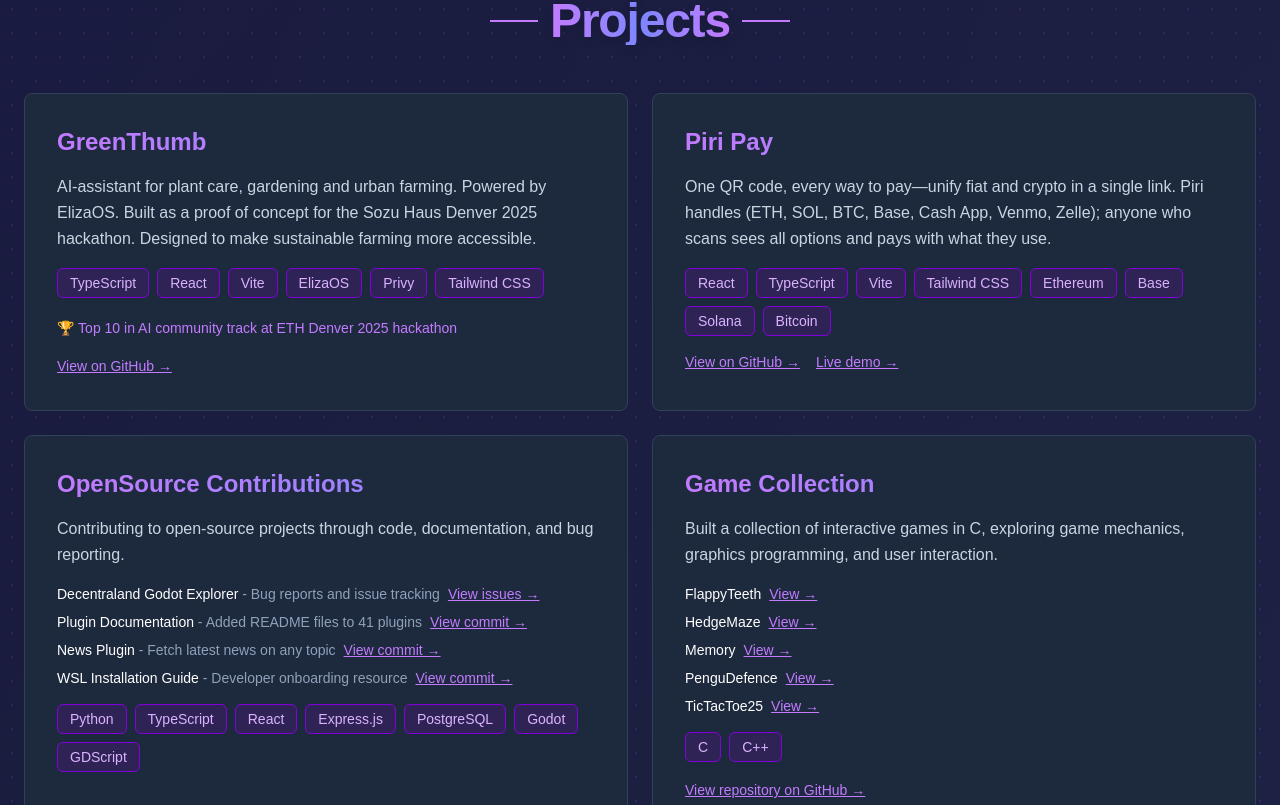
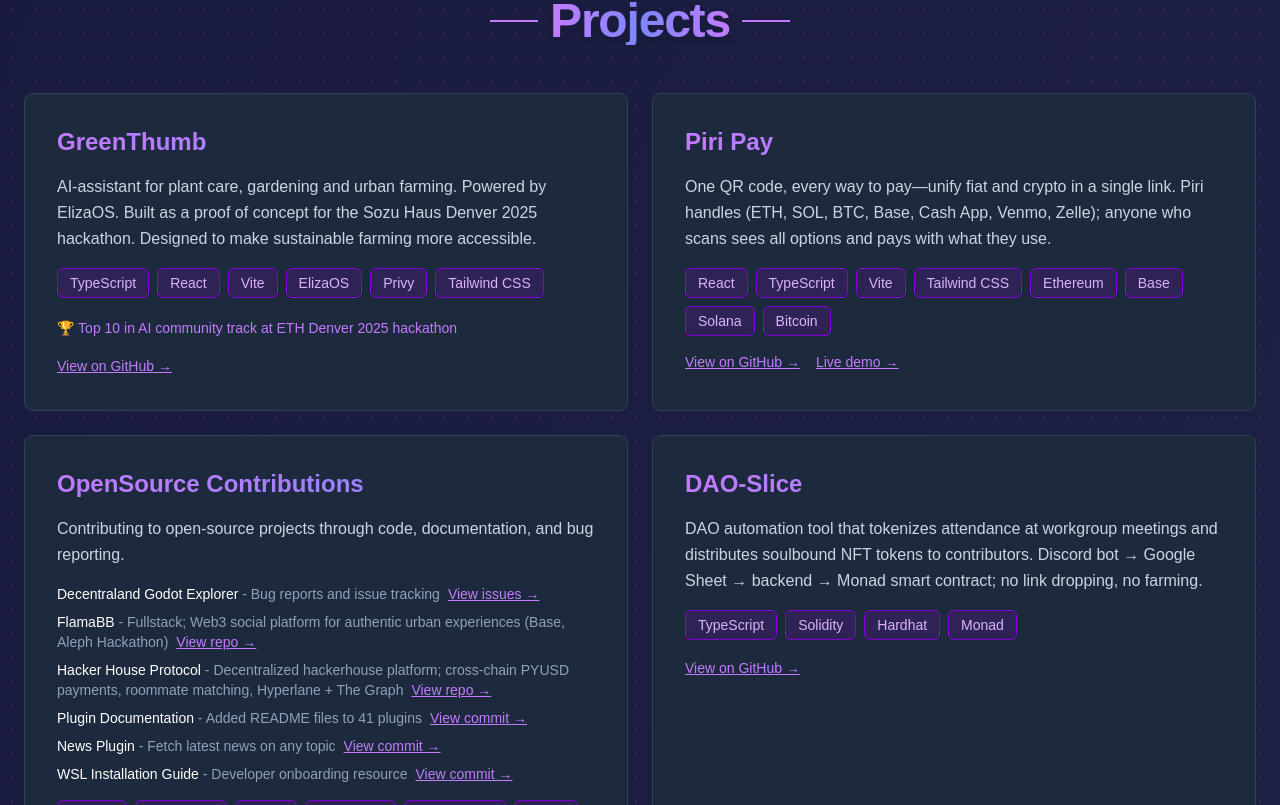
Before and after one commit to ileana-pr/My-Portfolio, a Next.js app: page /coding in a window 1280 px wide. Shown: the part 1995-2800 px from the top of the page. Built offline with nearby package versions, Linux system fonts and the light colour scheme.

Commit message:
Update coding page
Made-with: Cursor

```diff
--- a/src/app/coding/page.tsx
+++ b/src/app/coding/page.tsx
@@ -266,6 +266,30 @@ export default function CodingPage() {
                   </a>
                 </div>
                 <div className="text-sm">
+                  <span className="text-slate-900 dark:text-white font-medium">FlamaBB</span>
+                  <span className="text-slate-500 dark:text-slate-400"> - Fullstack; Web3 social platform for authentic urban experiences (Base, Aleph Hackathon)</span>
+                  <a
+                    href="https://github.com/JulioMCruz/FlamaBB"
+                    target="_blank"
+                    rel="noopener noreferrer"
+                    className="text-purple-600 dark:text-purple-400 hover:text-purple-700 dark:hover:text-purple-300 underline ml-2"
+                  >
+                    View repo →
+                  </a>
+                </div>
+                <div className="text-sm">
+                  <span className="text-slate-900 dark:text-white font-medium">Hacker House Protocol</span>
+                  <span className="text-slate-500 dark:text-slate-400"> - Decentralized hackerhouse platform; cross-chain PYUSD payments, roommate matching, Hyperlane + The Graph</span>
+                  <a
+                    href="https://github.com/Shaivpidadi/hacker-house-protocol"
+                    target="_blank"
+                    rel="noopener noreferrer"
+                    className="text-purple-600 dark:text-purple-400 hover:text-purple-700 dark:hover:text-purple-300 underline ml-2"
+                  >
+                    View repo →
+                  </a>
+                </div>
+                <div className="text-sm">
                   <span className="text-slate-900 dark:text-white font-medium">Plugin Documentation</span>
                   <span className="text-slate-500 dark:text-slate-400"> - Added README files to 41 plugins</span>
                   <a
@@ -311,6 +335,28 @@ export default function CodingPage() {
                 <span className="px-3 py-1 rounded-md text-sm font-medium bg-purple-100 dark:bg-purple-900/30 text-purple-700 dark:text-purple-300 border border-purple-200 dark:border-purple-700">Godot</span>
                 <span className="px-3 py-1 rounded-md text-sm font-medium bg-purple-100 dark:bg-purple-900/30 text-purple-700 dark:text-purple-300 border border-purple-200 dark:border-purple-700">GDScript</span>
               </div>
+            </div>
+
+            {/* DAO-Slice (Pizza POAP) */}
+            <div className="bg-white dark:bg-slate-800 rounded-lg p-8 border border-slate-200 dark:border-slate-700 hover:border-purple-500 dark:hover:border-purple-400 hover:shadow-xl transition-all">
+              <h3 className="text-2xl font-bold bg-gradient-to-r from-purple-600 to-indigo-600 dark:from-purple-400 dark:to-indigo-400 bg-clip-text text-transparent mb-4">DAO-Slice</h3>
+              <p className="text-slate-600 dark:text-slate-300 mb-4 leading-relaxed">
+                DAO automation tool that tokenizes attendance at workgroup meetings and distributes soulbound NFT tokens to contributors. Discord bot → Google Sheet → backend → Monad smart contract; no link dropping, no farming.
+              </p>
+              <div className="flex flex-wrap gap-2 mb-4">
+                <span className="px-3 py-1 rounded-md text-sm font-medium bg-purple-100 dark:bg-purple-900/30 text-purple-700 dark:text-purple-300 border border-purple-200 dark:border-purple-700">TypeScript</span>
+                <span className="px-3 py-1 rounded-md text-sm font-medium bg-purple-100 dark:bg-purple-900/30 text-purple-700 dark:text-purple-300 border border-purple-200 dark:border-purple-700">Solidity</span>
+                <span className="px-3 py-1 rounded-md text-sm font-medium bg-purple-100 dark:bg-purple-900/30 text-purple-700 dark:text-purple-300 border border-purple-200 dark:border-purple-700">Hardhat</span>
+                <span className="px-3 py-1 rounded-md text-sm font-medium bg-purple-100 dark:bg-purple-900/30 text-purple-700 dark:text-purple-300 border border-purple-200 dark:border-purple-700">Monad</span>
+              </div>
+              <a
+                href="https://github.com/ileana-pr/DAO-Slice"
+                target="_blank"
+                rel="noopener noreferrer"
+                className="text-purple-600 dark:text-purple-400 hover:text-purple-700 dark:hover:text-purple-300 underline text-sm font-medium inline-flex items-center gap-1"
+              >
+                View on GitHub →
+              </a>
             </div>
 
             {/* Game Programming Projects */}
```
